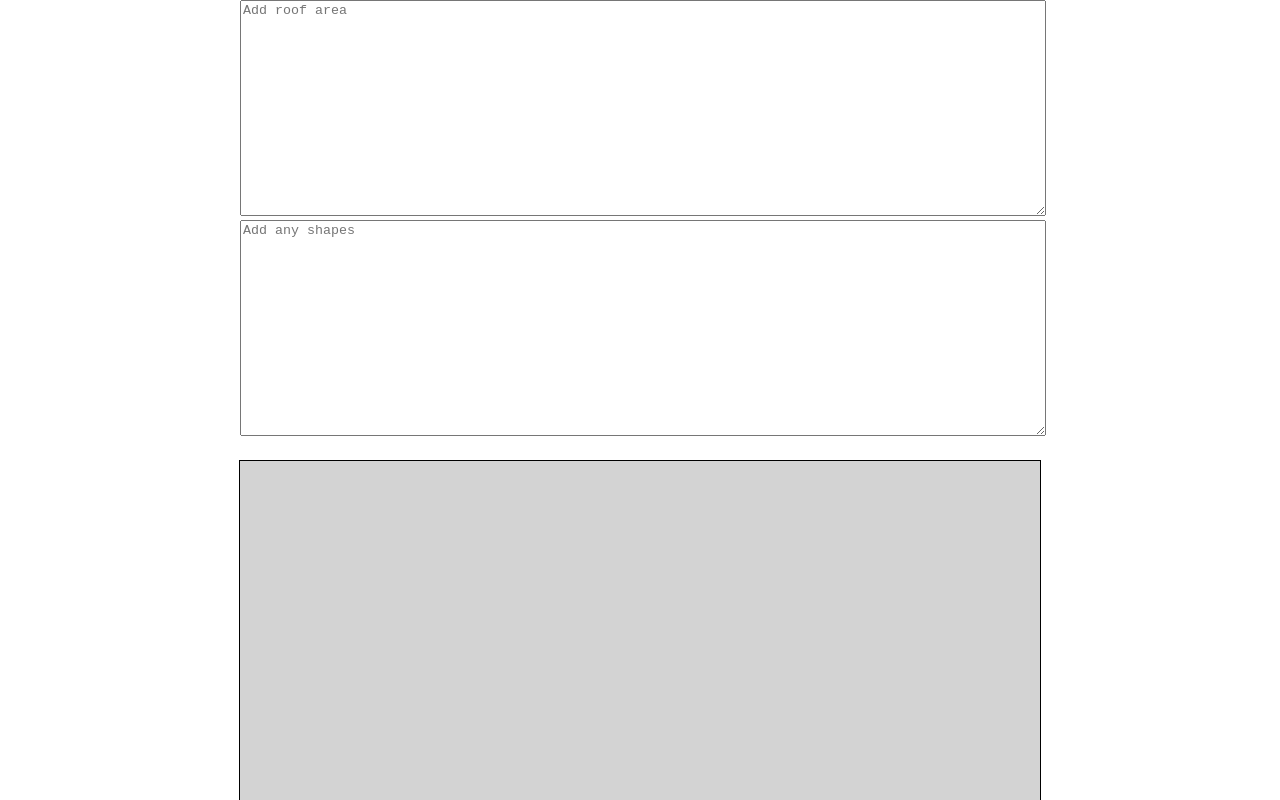
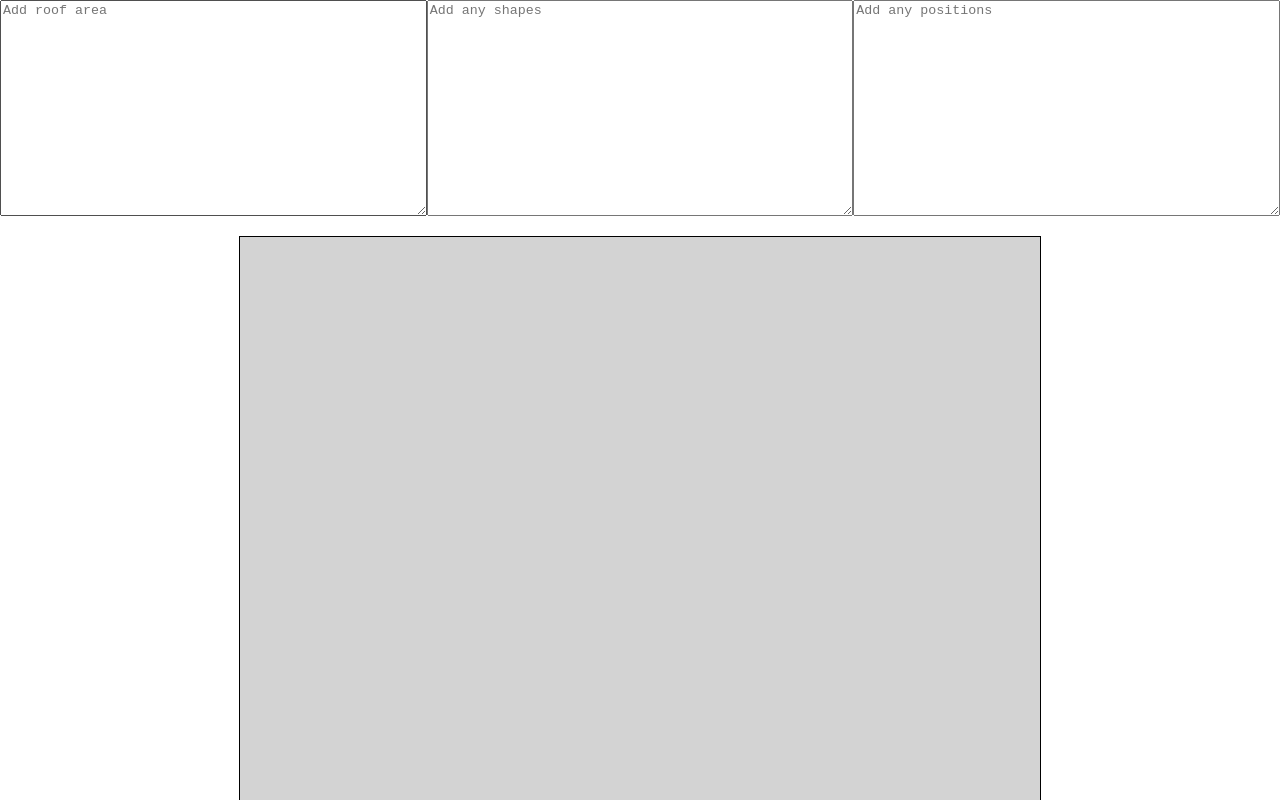
Before and after one commit to anitejngo/see-shapes, a React (Create React App) app: page / in a window 1280 px wide. Shown: the top 800 px of the page. Built offline with nearby package versions, Linux system fonts and the light colour scheme.

Commit message:
Add points to render

```diff
--- a/src/RenderShapes.js
+++ b/src/RenderShapes.js
@@ -81,8 +81,7 @@ const parseInput = (inputValue) => {
         }
     } catch (error) {
         // Handle parsing errors here
-
-        console.error('Error parsing input:', error);
+        // console.error('Error parsing input:', error);
         return null;
     }
 };
@@ -126,7 +125,9 @@ function findPropertyValues(jsonString, propertyName) {
 export function RenderShapes() {
     const [roofArea, setRoofArea] = useState([]);
     const [objectsOnRoof, setObjectsOnRoof] = useState([]);
-    const [allData, setAllData] = useState([]);
+    const [positions, setPositions] = useState([]);
+    const [shapesData, setShapesData] = useState([]);
+    const [pointsData, setPointsData] = useState([]);
 
     const draw = () => {
         const canvas = document.getElementById('canvas');
@@ -139,18 +140,18 @@ export function RenderShapes() {
         ctx.fillStyle = 'lightgray'; // You can use any valid CSS color value
         ctx.fillRect(0, 0, canvas.width, canvas.height);
 
-        const { minX, minY } = findMinCoordinates(allData);
+        const { minX, minY } = findMinCoordinates(shapesData);
 
         const zoomLevel = calculateZoomLevel(
-            allData,
+            shapesData,
             canvas.width,
             canvas.height,
             padding
         );
-        allData.forEach((data) => {
+
+        shapesData.forEach((data) => {
             const color = getRandomBasicColor();
             ctx.beginPath();
-            console.log(data, 'DATA');
             data.forEach((point) => {
                 ctx.strokeStyle = color;
                 ctx.lineWidth = 2;
@@ -159,6 +160,28 @@ export function RenderShapes() {
                     canvas.height - ((point.y - minY) * zoomLevel + padding); // Adjusted y-coordinate calculation
                 ctx.lineTo(x, y);
             });
+            ctx.closePath();
+            ctx.stroke();
+        });
+
+        pointsData.forEach((point) => {
+            const color = getRandomBasicColor();
+            ctx.beginPath();
+            // Assuming point is a single object representing a point
+            const x = (point.x - minX) * zoomLevel + padding;
+            const y = canvas.height - ((point.y - minY) * zoomLevel + padding);
+
+            // Draw a little circle at each point
+            ctx.arc(x, y, 5, 0, 2 * Math.PI);
+
+            // You can also set the stroke color for each circle
+            ctx.strokeStyle = color;
+            ctx.lineWidth = 2;
+
+            // Uncomment the following line if you want to fill the circles
+            ctx.fillStyle = color;
+            ctx.fill();
+
             ctx.closePath();
             ctx.stroke();
         });
@@ -173,12 +196,16 @@ export function RenderShapes() {
                 ? []
                 : findPropertyValues(objectsOnRoof, 'shape');
 
-        setAllData([...roofAsShape, ...objectsAsShapes]);
-    }, [roofArea, objectsOnRoof]);
+        const points =
+            positions === '' ? [] : findPropertyValues(positions, 'position');
+
+        setShapesData([...roofAsShape, ...objectsAsShapes]);
+        setPointsData(points);
+    }, [roofArea, objectsOnRoof, positions]);
 
     useEffect(() => {
         draw();
-    }, [allData]);
+    }, [shapesData]);
 
     return (
         <div
@@ -188,7 +215,14 @@ export function RenderShapes() {
                 flexDirection: 'column',
             }}
         >
-            <div style={{ width: 800, marginBottom: 20 }}>
+            <div
+                style={{
+                    width: '100%',
+                    marginBottom: 20,
+                    display: 'flex',
+                    flexDirection: 'row',
+                }}
+            >
                 <textarea
                     type="text"
                     placeholder="Add roof area"
@@ -205,6 +239,14 @@ export function RenderShapes() {
                     style={{ width: '100%' }}
                     rows={14}
                 />
+                <textarea
+                    type="text"
+                    placeholder="Add any positions"
+                    value={positions}
+                    onChange={(e) => setPositions(e.target.value)}
+                    style={{ width: '100%' }}
+                    rows={14}
+                />
             </div>
             <canvas id="canvas" style={{ border: '1px solid black' }}></canvas>
         </div>
```
